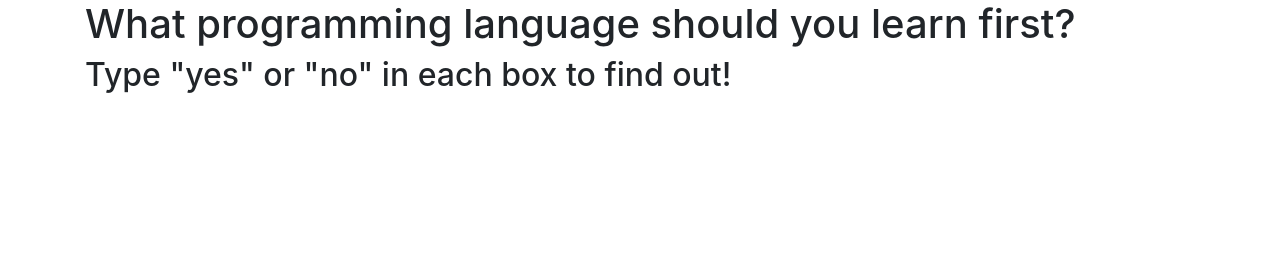
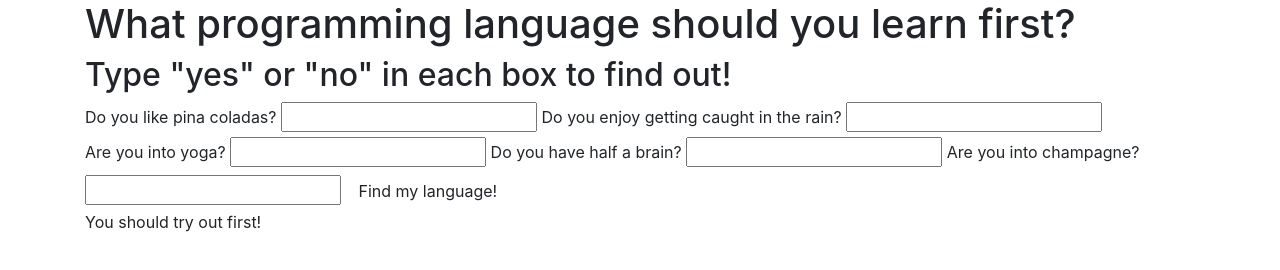
Before and after one commit to maryleemarks/programming-language-suggestor, a plain HTML site: page index.html in a window 1280 px wide. Drawn offline with Linux system fonts and the light colour scheme.

Commit message:
add form and button to html

```diff
--- a/index.html
+++ b/index.html
@@ -14,8 +14,24 @@
     <h2>Type "yes" or "no" in each box to find out!</h2>
 
     <form id="questions">
-      <label for="q1"
+      <label for="q1">Do you like pina coladas?</label>
+      <input id="q1" type="text">
+      <label for="q2">Do you enjoy getting caught in the rain?</label>
+      <input for="q2" type="text">
+      <label for="q3">Are you into yoga?</label>
+      <input for="q3" type="text">
+      <label for="q4">Do you have half a brain?</label>
+      <input for="q4" type="text">
+      <label for="q5">Are you into champagne?</label>
+      <input for="q5" type="text">
+
+      <button type="submit" class="btn">Find my language!</button>
+
     </form>
+
+    <div id="answer">
+      <p>You should try out <span id="language"></span> first!</p>
+    </div>
   </div>
 </body>
 </html>
```
